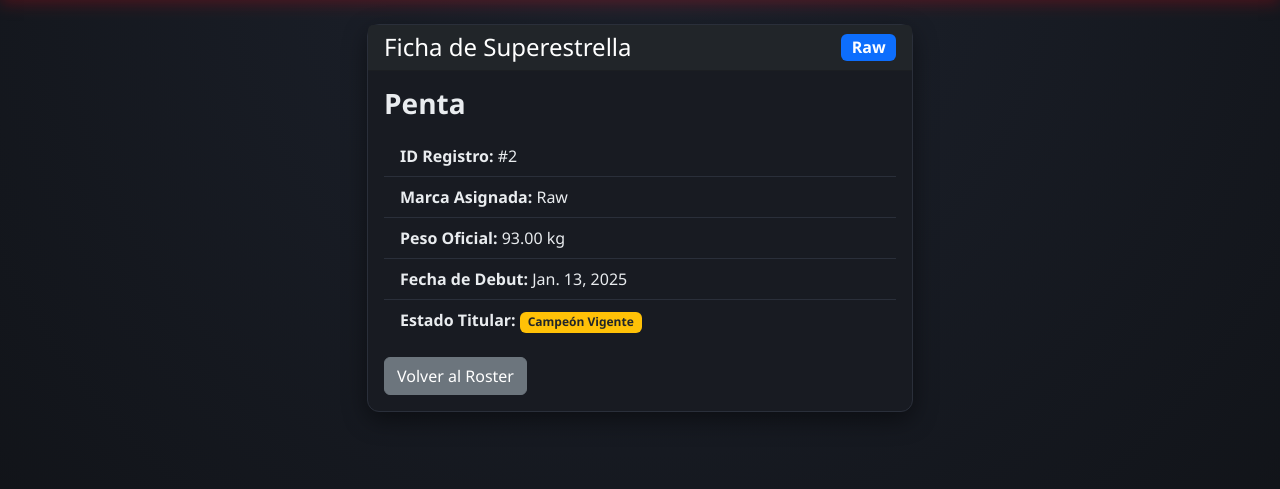
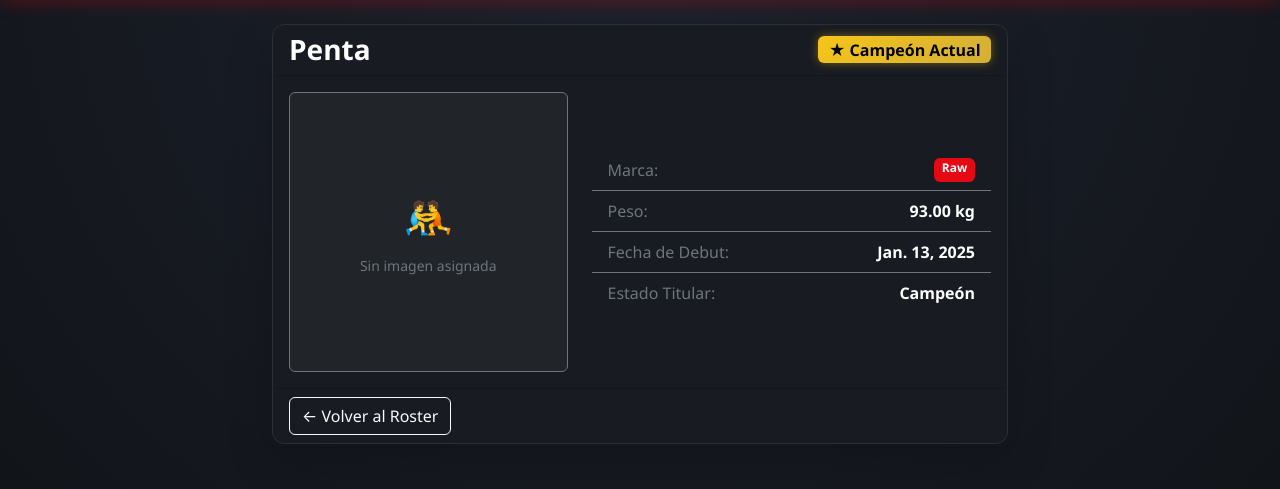
Before and after one commit to genoz999/eva3, a Django app: page /detalle/2/ in a window 1280 px wide. Shown: the part 59-548 px from the top of the page. Run offline with Django 5.2, Linux system fonts and the light colour scheme; data comes from the database, SQL or seed files in the repository.

Commit message:
Agrega soporte para foto de luchador en vista de detalle y formulario

```diff
--- a/luchadores/models.py
+++ b/luchadores/models.py
@@ -16,6 +16,7 @@ class Luchador(models.Model):
     peso_kg = models.DecimalField(max_digits=5, decimal_places=2, verbose_name="Peso (kg)")
     fecha_debut = models.DateField(verbose_name="Fecha de Debut")
     es_campeon = models.BooleanField(default=False, verbose_name="¿Es Canpeón Actual?")
+    foto_url = models.URLField(max_length=500, blank=True, null=True, verbose_name="URL de la Foto")
 
     def __str__(self):
         return f"{self.nombre_ring} ({self.marca.nombre})"
@@ -23,3 +24,5 @@ class Luchador(models.Model):
     class Meta:
         verbose_name = "Luchador"
         verbose_name_plural = "Luchadores"
+
+foto_url = models.URLField(max_length=500, blank=True, null=True, verbose_name="URL de la Foto")
--- a/luchadores/templates/luchadores/luchador_detail.html
+++ b/luchadores/templates/luchadores/luchador_detail.html
@@ -1,40 +1,75 @@
 {% extends 'luchadores/base.html' %}
 
-{% block title %}Detalle - {{ luchador.nombre_ring }}{% endblock %}
+{% block title %}{{ luchador.nombre_ring }} - Detalle WWE{% endblock %}
 
 {% block content %}
 <div class="row justify-content-center">
-    <div class="col-md-6">
-        <div class="card card-wwe">
-            <div class="card-header bg-dark text-white d-flex justify-content-between align-items-center">
-                <h4 class="mb-0">Ficha de Superestrella</h4>
-                <span class="badge bg-primary fs-6">{{ luchador.marca }}</span>
+    <div class="col-md-8">
+        <div class="card card-wwe shadow-lg">
+            <div class="card-header d-flex justify-content-between align-items-center">
+                <h3 class="mb-0 fw-bold text-white">{{ luchador.nombre_ring }}</h3>
+                {% if luchador.es_campeon %}
+                    <span class="badge badge-champion fs-6">★ Campeón Actual</span>
+                {% endif %}
             </div>
             <div class="card-body">
-                <h3 class="card-title fw-bold mb-3">{{ luchador.nombre_ring }}</h3>
-                <ul class="list-group list-group-flush mb-3">
-                    <li class="list-group-item"><strong>ID Registro:</strong> #{{ luchador.id }}</li>
-                    <li class="list-group-item"><strong>Marca Asignada:</strong> {{ luchador.marca }}</li>
-                    <li class="list-group-item"><strong>Peso Oficial:</strong> {{ luchador.peso_kg }} kg</li>
-                    <li class="list-group-item"><strong>Fecha de Debut:</strong> {{ luchador.fecha_debut }}</li>
-                    <li class="list-group-item">
-                        <strong>Estado Titular:</strong>
-                        {% if luchador.es_campeon %}
-                            <span class="badge bg-warning text-dark">Campeón Vigente</span>
+                <div class="row align-items-center g-4">
+                    <!-- Columna de la Foto -->
+                    <div class="col-md-5 text-center">
+                        {% if luchador.foto_url %}
+                            <img src="{{ luchador.foto_url }}" alt="{{ luchador.nombre_ring }}"
+                                 class="img-fluid rounded border border-secondary shadow"
+                                 style="max-height: 320px; object-fit: cover;">
                         {% else %}
-                            <span class="badge bg-secondary">Sin Título</span>
+                            <div class="bg-dark border border-secondary rounded d-flex flex-column justify-content-center align-items-center text-secondary"
+                                 style="height: 280px;">
+                                <span class="fs-1">🤼</span>
+                                <small class="mt-2">Sin imagen asignada</small>
+                            </div>
                         {% endif %}
-                    </li>
-                </ul>
-                <div class="d-flex justify-content-between">
-                    <a href="{% url 'luchador_list' %}" class="btn btn-secondary">Volver al Roster</a>
-                    {% if user.is_authenticated %}
-                        <div>
-                            <a href="{% url 'luchador_update' luchador.pk %}" class="btn btn-warning">Editar</a>
-                            <a href="{% url 'luchador_delete' luchador.pk %}" class="btn btn-danger">Eliminar</a>
-                        </div>
-                    {% endif %}
+                    </div>
+
+                    <!-- Columna de Datos -->
+                    <div class="col-md-7">
+                        <ul class="list-group list-group-flush rounded">
+                            <li class="list-group-item bg-transparent text-white border-secondary d-flex justify-content-between">
+                                <span class="text-secondary">Marca:</span>
+                                {% if luchador.marca.nombre|lower == 'raw' %}
+                                    <span class="badge badge-marca-raw">{{ luchador.marca }}</span>
+                                {% elif luchador.marca.nombre|lower == 'smackdown' %}
+                                    <span class="badge badge-marca-smackdown">{{ luchador.marca }}</span>
+                                {% elif luchador.marca.nombre|lower == 'nxt' %}
+                                    <span class="badge badge-marca-nxt">{{ luchador.marca }}</span>
+                                {% elif luchador.marca.nombre|lower == 'hall of fame' %}
+                                    <span class="badge badge-marca-hall-of-fame">{{ luchador.marca }}</span>
+                                {% else %}
+                                    <span class="badge badge-marca-default">{{ luchador.marca }}</span>
+                                {% endif %}
+                            </li>
+                            <li class="list-group-item bg-transparent text-white border-secondary d-flex justify-content-between">
+                                <span class="text-secondary">Peso:</span>
+                                <strong>{{ luchador.peso_kg }} kg</strong>
+                            </li>
+                            <li class="list-group-item bg-transparent text-white border-secondary d-flex justify-content-between">
+                                <span class="text-secondary">Fecha de Debut:</span>
+                                <strong>{{ luchador.fecha_debut }}</strong>
+                            </li>
+                            <li class="list-group-item bg-transparent text-white border-secondary d-flex justify-content-between">
+                                <span class="text-secondary">Estado Titular:</span>
+                                <strong>{% if luchador.es_campeon %}Campeón{% else %}Sin Título{% endif %}</strong>
+                            </li>
+                        </ul>
+                    </div>
                 </div>
+            </div>
+            <div class="card-footer d-flex justify-content-between">
+                <a href="{% url 'luchador_list' %}" class="btn btn-outline-light">← Volver al Roster</a>
+                {% if user.is_authenticated %}
+                    <div>
+                        <a href="{% url 'luchador_update' luchador.pk %}" class="btn btn-warning fw-semibold">Editar</a>
+                        <a href="{% url 'luchador_delete' luchador.pk %}" class="btn btn-danger fw-semibold">Eliminar</a>
+                    </div>
+                {% endif %}
             </div>
         </div>
     </div>
```
Also changed, not shown: luchadores/forms.py (+4 -3 lines), luchadores/templates/luchadores/luchador_form.html (+46 -15 lines), luchadores/migrations/0002_luchador_foto_url.py (added).
